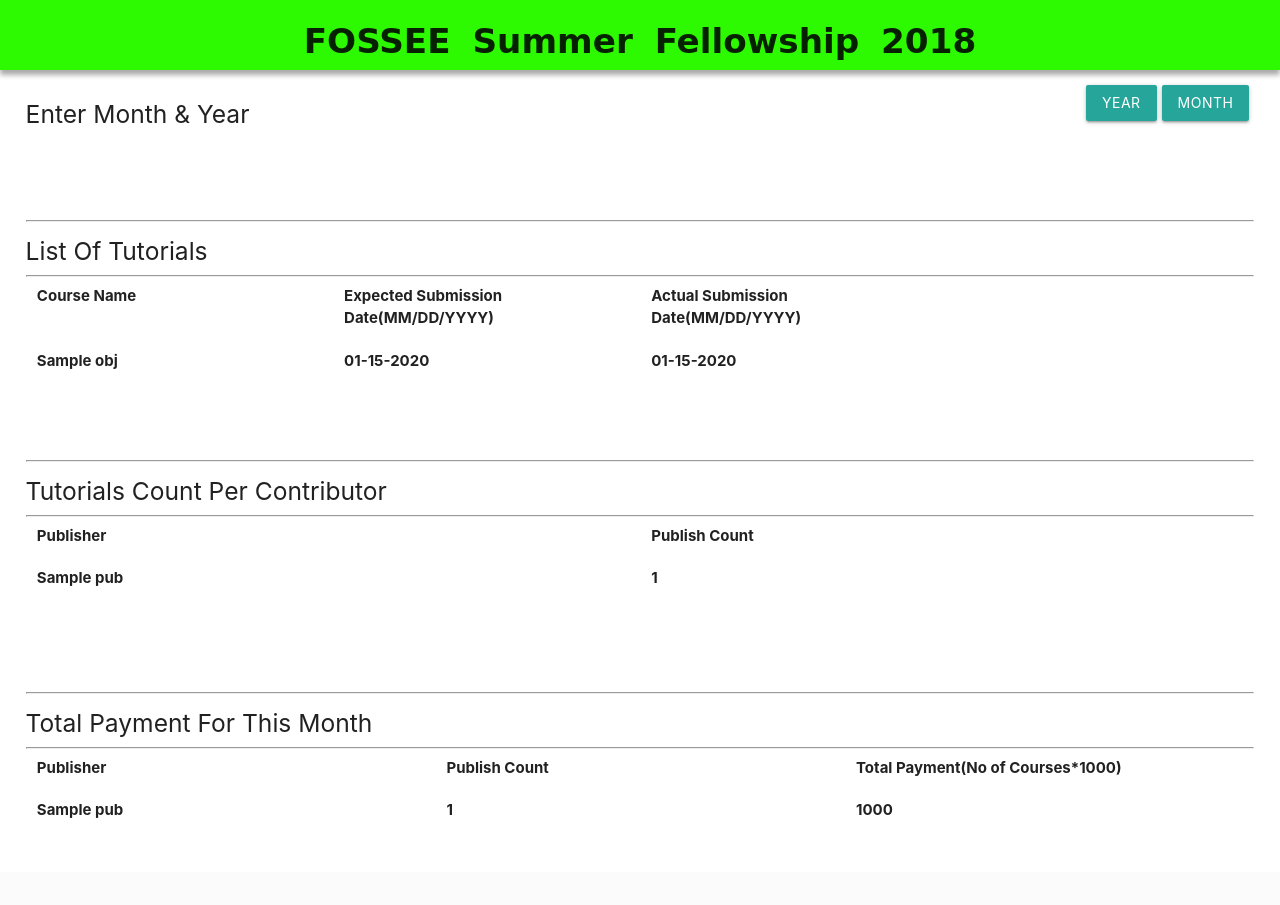
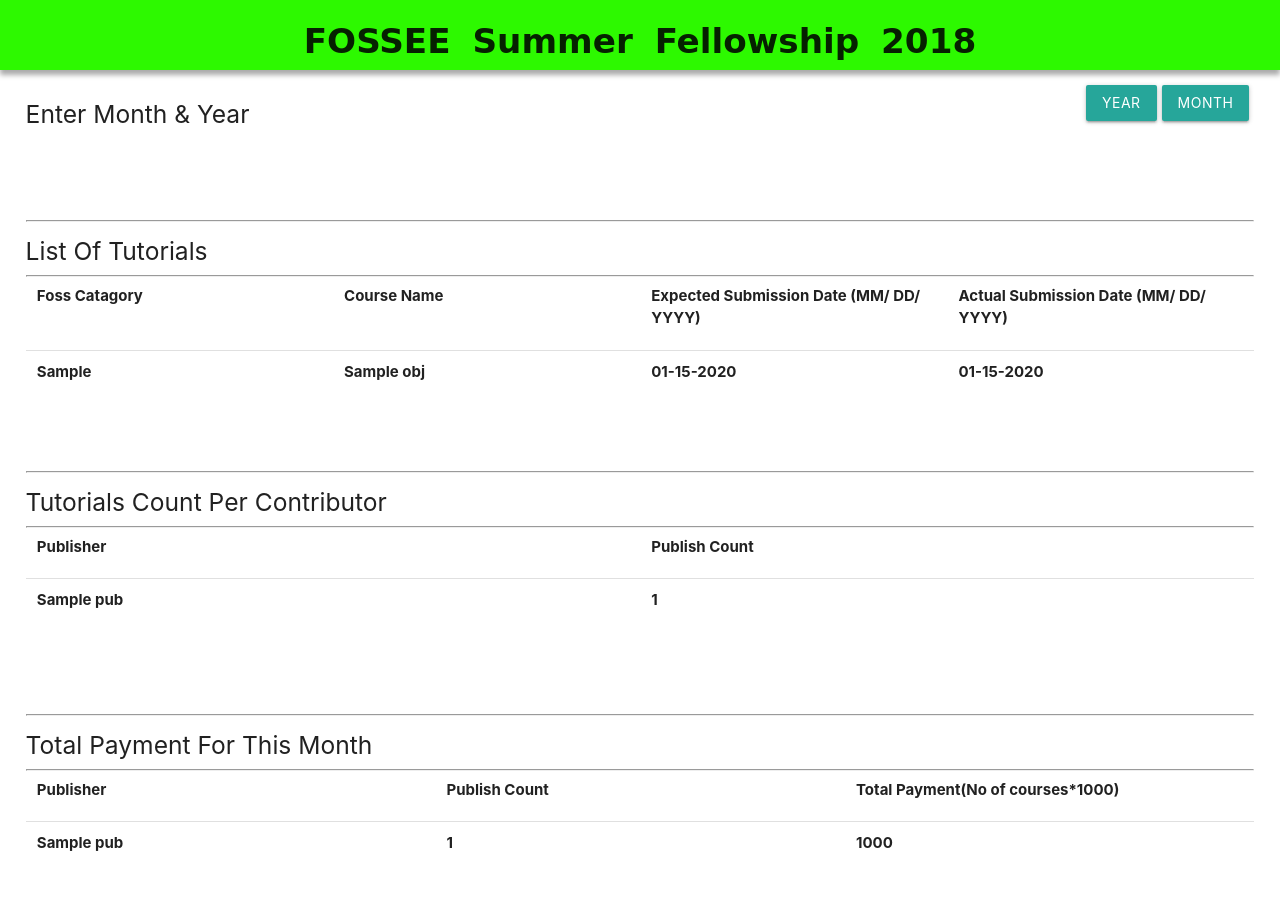
Before and after one commit to Tamal-Mondal/FOSSEE-Summer-Fellowship-2018, a Django app: template foss/templates/index.html in a window 1280 px wide. Before the commit the page ends 818 px from the top, so only its background shows below. Run offline with Django 3.2, Linux system fonts and the light colour scheme; the template is opened without the code that fills it: most values are stand-ins (such as "Sample title", 1, 10 or a date in 2020); some libraries are stand-ins or nearby versions.

Commit message:
Final Update

```diff
--- a/foss/static/style.css
+++ b/foss/static/style.css
@@ -12,6 +12,10 @@
 .center {
 	margin: 0;
 	padding: 0;
+}
+
+.divider {
+	margin-bottom: 10px;
 }
 
 .navtxt{
--- a/foss/templates/index.html
+++ b/foss/templates/index.html
@@ -129,12 +129,15 @@
 			<hr>
 			{% if dates %}
 			<div class="row">
+				<div class="col s3"><b>Foss Catagory</b></div>
 				<div class="col s3"><b>Course Name</b></div>
-				<div class="col s3"><b>Expected Submission Date(MM/DD/YYYY)</b></div>
-				<div class="col s3"><b>Actual Submission Date(MM/DD/YYYY)</b></div>
+				<div class="col s3"><b>Expected Submission Date (MM/ DD/ YYYY)</b></div>
+				<div class="col s3"><b>Actual Submission Date (MM/ DD/ YYYY)</b></div>
 			</div>
+			<div class="divider"></div>
 				{% for obj in dates %}
 				<div class="row">
+					<div class="col s3"><b>{{obj.fn}}</b></div>
 					<div class="col s3"><b>{{obj.cname}}</b></div>
 					<div class="col s3"><b>{{obj.act_date|date:"m-d-Y"}}</b></div>
 					<div class="col s3"><b>{{obj.expt_date|date:"m-d-Y"}}</b></div>
@@ -154,6 +157,7 @@
 				<div class="col s6"><b>Publisher</b></div>
 				<div class="col s6"><b>Publish Count</b></div>
 			</div>
+			<div class="divider"></div>
 			{% for obj in usr_table %}
 			<div class="row">
 				<div class="col s6"><b>{{ obj.pub }}</b></div>
@@ -173,9 +177,9 @@
 			<div class="row">
 				<div class="col s4"><b>Publisher</b></div>
 				<div class="col s4"><b>Publish Count</b></div>
-				<div class="col s4"><b>Total Payment(No of Courses*1000)</b></div>
+				<div class="col s4"><b>Total Payment(No of courses*1000)</b></div>
 			</div>
-
+			<div class="divider"></div>
 			{%for obj in usr_table%}
 			<div class="row">
 				<div class="col s4"><b>{{obj.pub}}</b></div>
--- a/foss/views.py
+++ b/foss/views.py
@@ -10,7 +10,7 @@ def index(req):
 		try:
 			objs=t.objects.filter(act_sub_date__year=req.POST['year'],act_sub_date__month=req.POST['month'])
 			for i in objs:
-				dates.append({'cname':i.tutorial_name,'expt_date':i.exp_sub_date,'act_date':i.act_sub_date})
+				dates.append({'cname':i.tutorial_name,'fn':i.foss.name,'expt_date':i.exp_sub_date,'act_date':i.act_sub_date})
 			objs=objs.distinct().values('publisher').annotate(c=Count('publisher')).order_by('publisher')
 			usr_table=[{'count':i['c'],'pub':user.objects.filter(pk=i['publisher'])[0].name} for i in objs]
 			return render(req,'index.html',{'usr_table':usr_table,'dates':dates})
```
